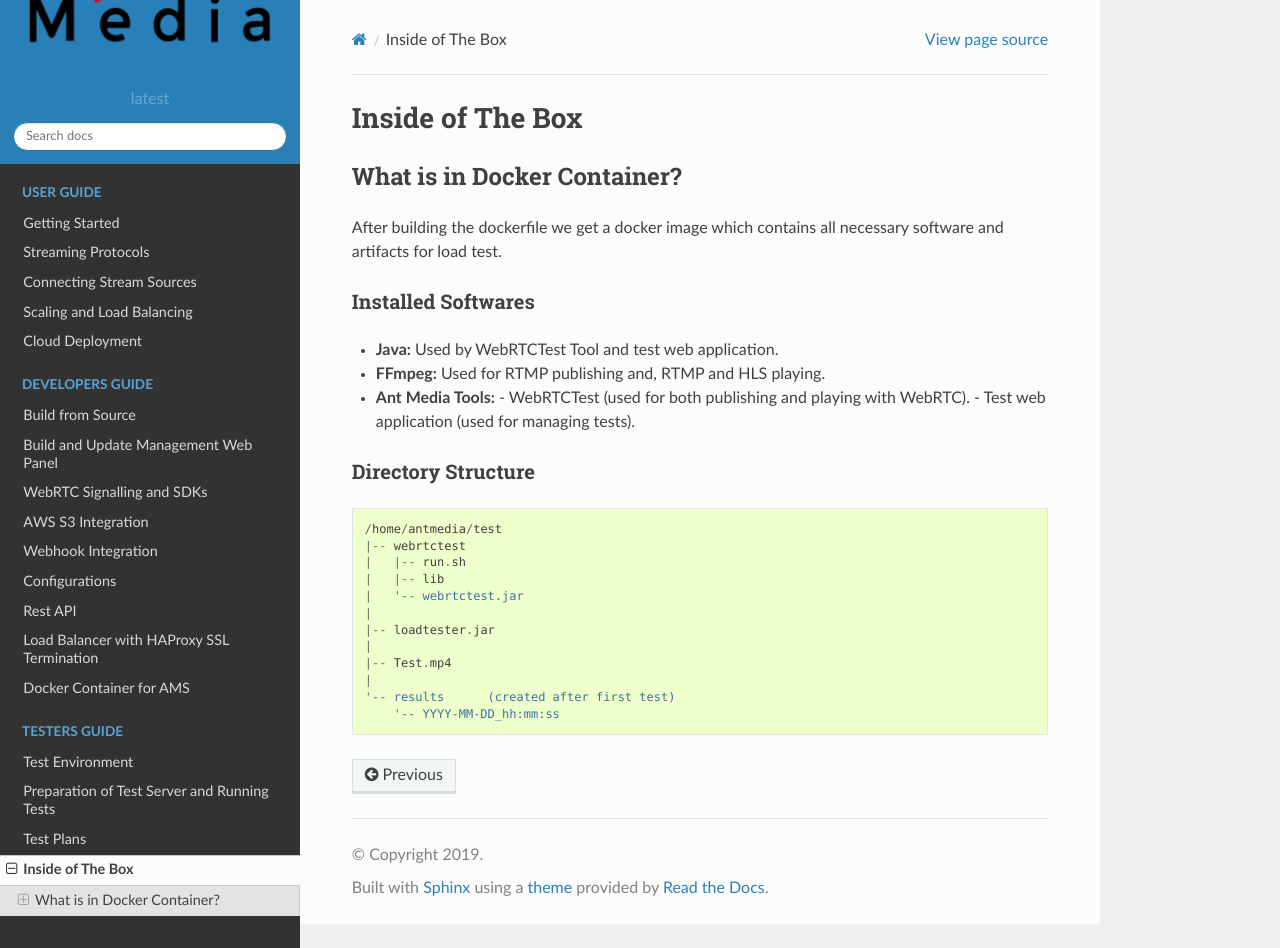
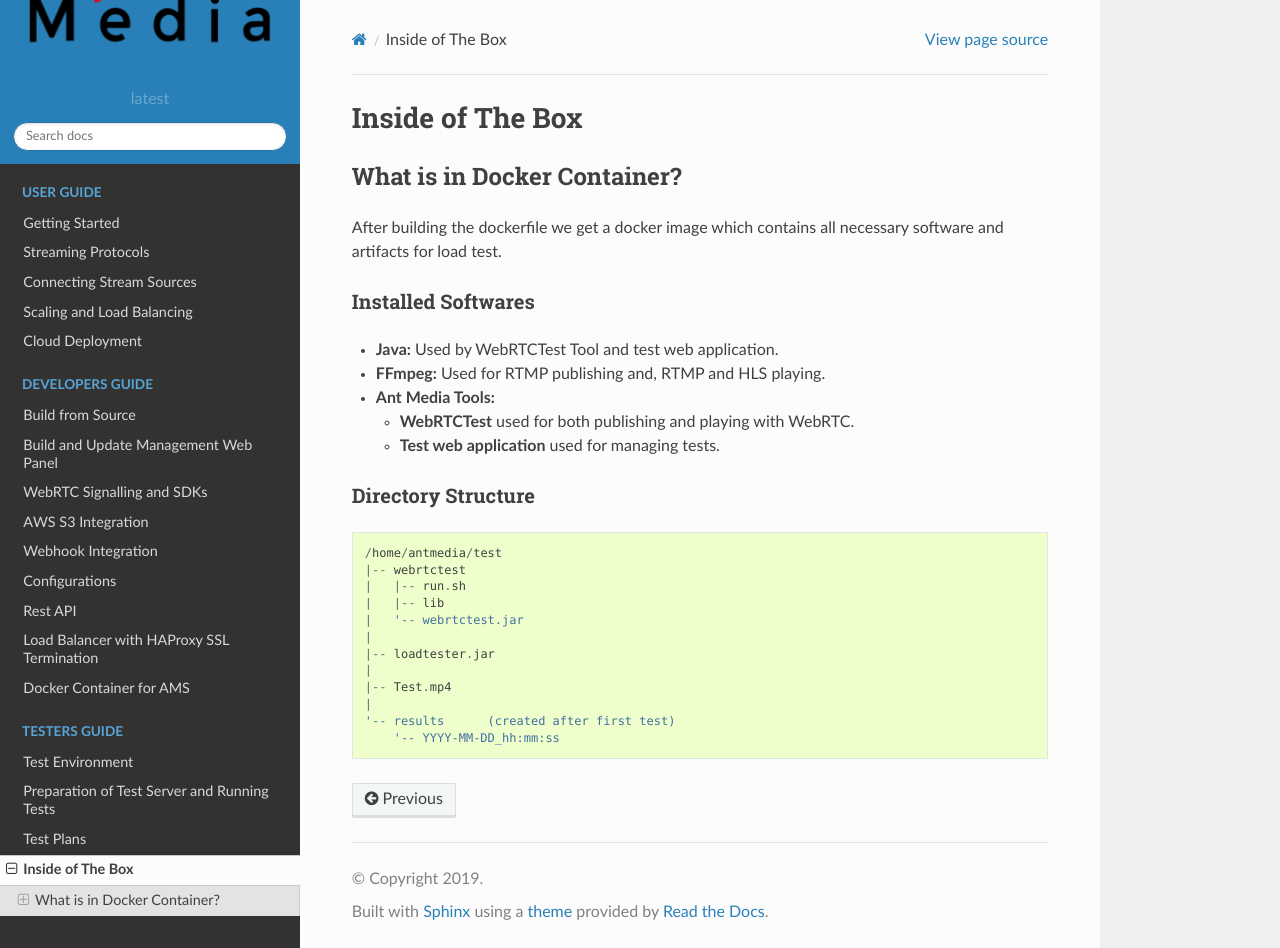
Before and after one commit to sachinmsahrma/Ant-Media-Docs, a Sphinx documentation site: the page built from docs/Inside-of-The-Box.rst, in a window 1280 px wide and 948 px high. Built offline with Sphinx 7.4.7 and the Read the Docs theme 2.0.0, drawn with Linux system fonts in a browser that asks for light colours.

```diff
--- a/docs/Inside-of-The-Box.rst
+++ b/docs/Inside-of-The-Box.rst
@@ -11,8 +11,9 @@ Installed Softwares
 - **Java:** Used by WebRTCTest Tool and test web application.
 - **FFmpeg:** Used for RTMP publishing and, RTMP and HLS playing.
 - **Ant Media Tools:**
-  -  WebRTCTest (used for both publishing and playing with WebRTC).
-  -  Test web application (used for managing tests).
+
+  -  **WebRTCTest** used for both publishing and playing with WebRTC.
+  -  **Test web application** used for managing tests.
 
 Directory Structure
 ~~~~~~~~~~~~~~~~~~~
```
